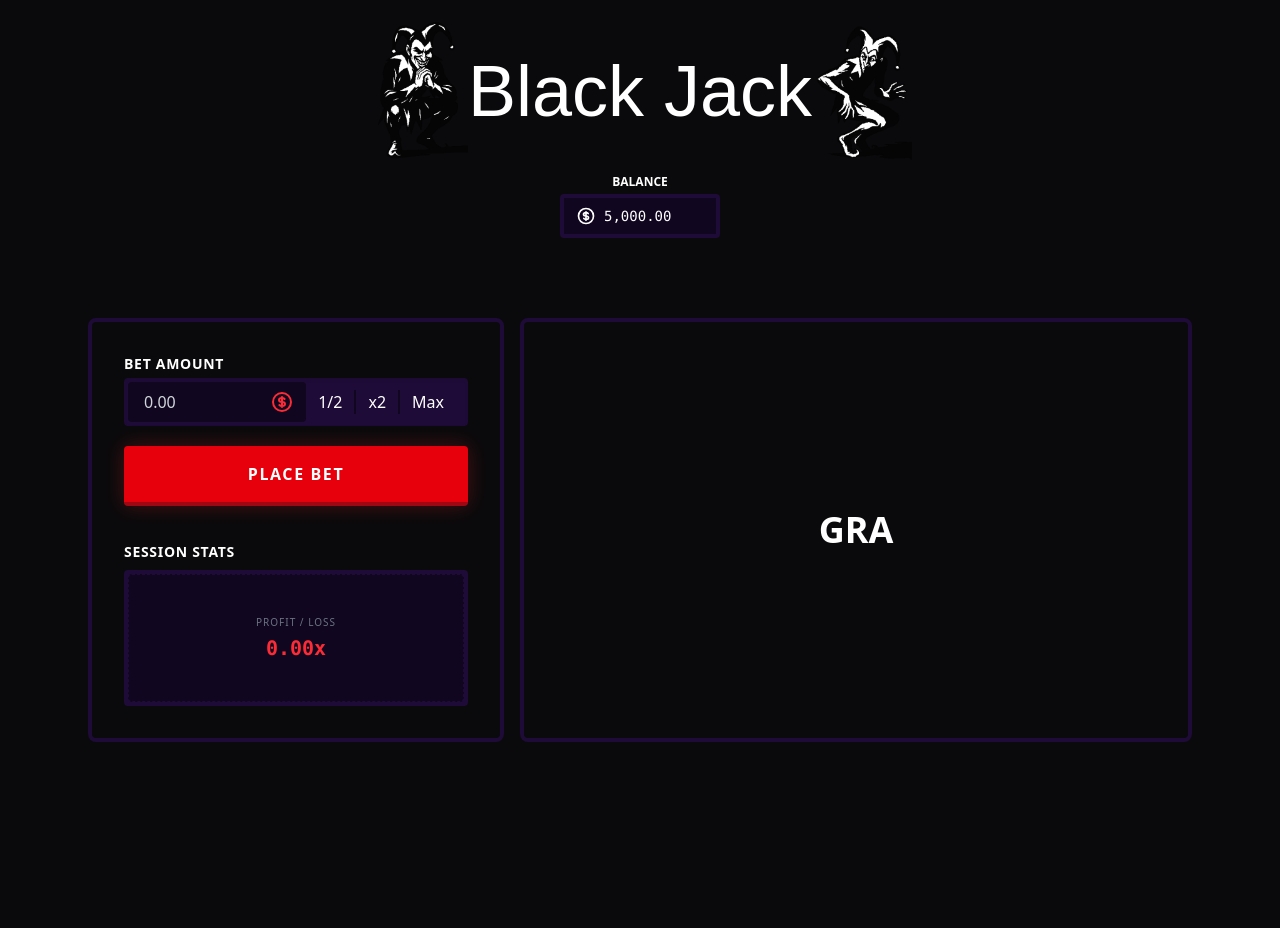
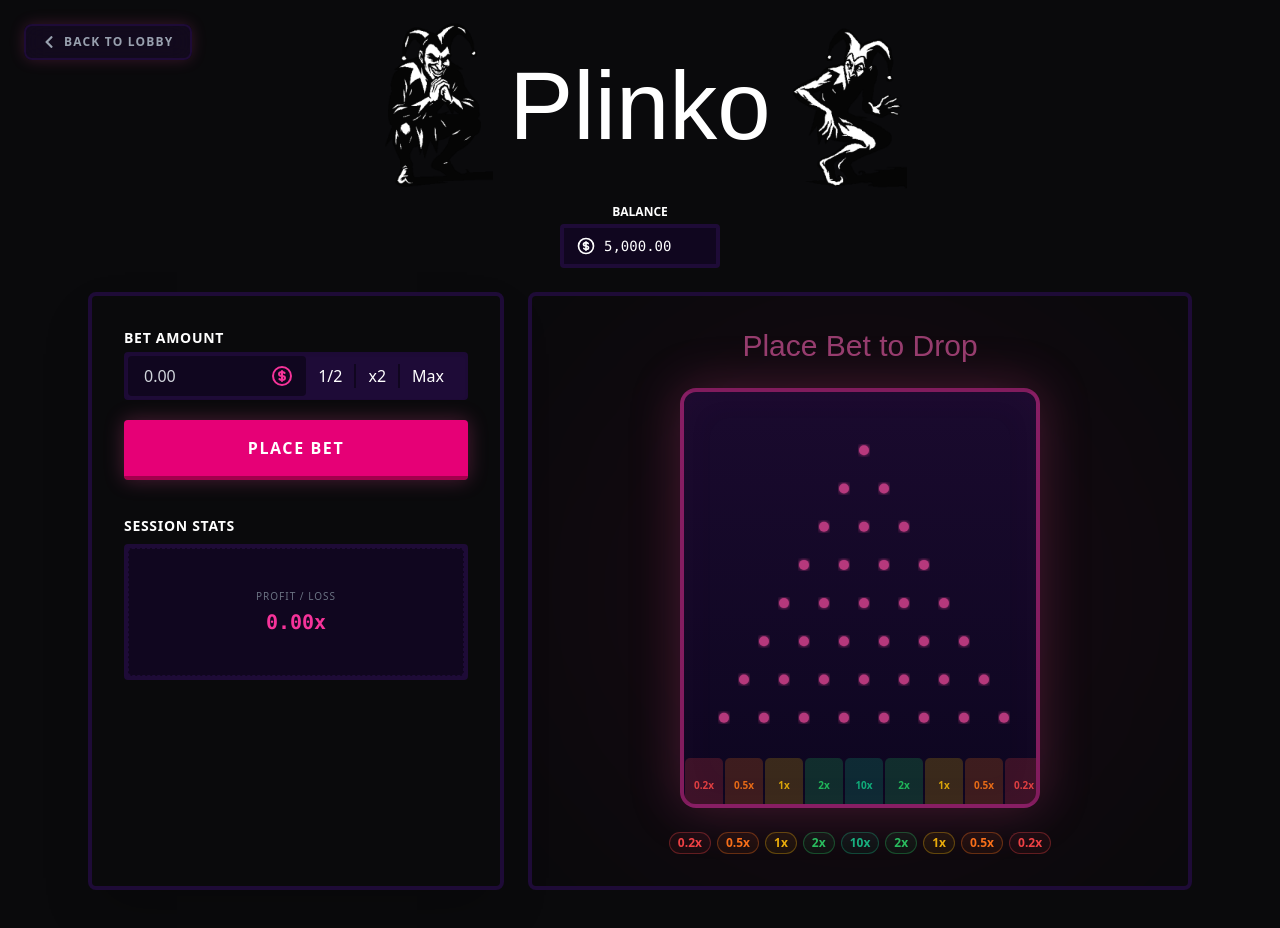
Before and after one commit to highimexy/very-rare, a React (Vite) app in the folder very-rare/: page /Plinko in a window 1280 px wide. Shown: the top 928 px of the page. Before the commit the page ends 830 px from the top, so only its background shows below. Built offline with nearby package versions, Linux system fonts and the light colour scheme; a web font is replaced by a local one.

Commit message:
feat: enhance Plinko game with betting logic and UI improvements

```diff
--- a/very-rare/src/Pages/Plinko/Plinko.tsx
+++ b/very-rare/src/Pages/Plinko/Plinko.tsx
@@ -1,39 +1,70 @@
+import { useState } from "react";
 import Balance from "../../Components/Balance";
 import SidePanel from "../../Components/SidePanel";
 import Joker from "../../assets/joker.png";
 import JokerLeft from "../../assets/jokerLeft.png";
+import PlinkoBoard from "./PlinkoBoard";
+import { useBalance } from "../../context/BalanceContext";
+import BackButton from "../../Components/BackButton";
 
 function Plinko() {
+  const { subtractBet, addWin } = useBalance();
+  const [isGameActive, setIsGameActive] = useState<boolean>(false);
+  const [currentBet, setCurrentBet] = useState<number>(0);
+
+  const handlePlaceBet = (amount: number) => {
+    const success = subtractBet(amount);
+    if (success) {
+      setCurrentBet(amount);
+      setIsGameActive(true);
+    } else {
+      alert("Niewystarczające środki na koncie!");
+    }
+  };
+
+  const handleGameEnd = (winAmount: number = 0) => {
+    if (winAmount > 0) addWin(winAmount);
+    setIsGameActive(false);
+    setCurrentBet(0);
+  };
+
   return (
-    <>
-      <div className="flex flex-col min-h-screen p-2">
-        <div className="flex justify-center p-2 ">
+    <div className="relative flex flex-col min-h-screen text-white p-2 overflow-x-hidden">
+      <BackButton theme="pink" />
+
+      <div className="flex justify-center p-2">
         <div className="flex flex-row items-center">
-            <img src={Joker} className="w-[100px] scale-x-[-1] "></img>
-            <h1 className="text-7xl font-pirata rounded-2xl cursor-crosshair hover:text-[#1e0b37] no-underline hover:underline transition duration-200">
-              Black Jack
+          <img src={Joker} className="w-20px md:w-[120px] scale-x-[-1]" alt="Joker" />
+          <h1 className="text-5xl md:text-8xl font-pirata px-4 hover:text-pink-500 transition duration-300 cursor-default">
+            Plinko
           </h1>
-            <img src={JokerLeft} className="w-[100px] scale-x-[-1]"></img>
+          <img src={JokerLeft} className="w-20px md:w-[120px] scale-x-[-1]" alt="Joker Left" />
         </div>
       </div>
 
-        <div className="flex justify-center">
+      <div className="flex justify-center mb-6">
         <Balance />
       </div>
 
-        <div className="flex grow flex-col md:flex-row gap-4 md:p-20">
-          <div className="md:w-104 w-full shrink-0 p-8 border-4 border-[#1e0b37] rounded-lg mx-auto md:mx-0 inset-0">
-            <SidePanel />
+      <div className="flex grow flex-col md:flex-row gap-6 lg:px-20 pb-10">
+        <div className="md:w-104 w-full shrink-0 p-8 border-4 border-[#1e0b37] rounded-lg shadow-2xl">
+          <SidePanel
+            onBet={handlePlaceBet}
+            isGameActive={isGameActive}
+            theme="pink"
+          />
         </div>
 
-          <div className="flex grow items-center justify-center p-8 border-4 border-[#1e0b37] rounded-lg">
-            <div className="p-8">
-              <h1 className="text-4xl font-bold">GRA</h1>
+        <div className="flex grow items-center justify-center p-8 border-4 border-[#1e0b37] rounded-lg relative overflow-hidden">
+          <div className="absolute w-[600px] h-[600px] bg-pink-600/5 blur-[120px] pointer-events-none rounded-full" />
+          <PlinkoBoard
+            betAmount={currentBet}
+            isGameActive={isGameActive}
+            onGameEnd={handleGameEnd}
+          />
         </div>
       </div>
     </div>
-      </div>
-    </>
   );
 }
 
--- a/very-rare/src/Pages/Plinko/PlinkoBoard.tsx
+++ b/very-rare/src/Pages/Plinko/PlinkoBoard.tsx
@@ -4,52 +4,46 @@ import { motion, useAnimation, AnimatePresence } from "framer-motion";
 const ROWS = 8;
 const SLOTS = ROWS + 1; // 9 slots
 
-// Multipliers: edges are low, center is jackpot
 const MULTIPLIERS = [0.2, 0.5, 1.0, 2.0, 10.0, 2.0, 1.0, 0.5, 0.2];
 
 const SLOT_COLORS = [
-  "#ef4444", // 0.2x red
-  "#f97316", // 0.5x orange
-  "#eab308", // 1.0x yellow
-  "#22c55e", // 2.0x green
-  "#10b981", // 10x emerald
-  "#22c55e", // 2.0x green
-  "#eab308", // 1.0x yellow
-  "#f97316", // 0.5x orange
-  "#ef4444", // 0.2x red
+  "#ef4444", "#f97316", "#eab308", "#22c55e",
+  "#10b981",
+  "#22c55e", "#eab308", "#f97316", "#ef4444",
 ];
 
 const BOARD_W = 360;
-const BOARD_H = 400;
+const BOARD_H = 420;
 const SLOT_W = BOARD_W / SLOTS;
-const ROW_H = (BOARD_H - 60) / (ROWS + 1);
+const SLOT_AREA_H = 56;
+const ROW_H = (BOARD_H - SLOT_AREA_H - 20) / (ROWS + 1);
 const PEG_R = 5;
 const BALL_R = 9;
 
-// Peg center: row r (0-indexed), peg p (0-indexed, 0..r)
-// At row r there are (r+1) pegs, spread symmetrically
-const pegX = (r: number, p: number) =>
+// Center coords of peg at row r, peg index p (0..r)
+const pegCX = (r: number, p: number) =>
   BOARD_W / 2 + (p - r / 2) * SLOT_W;
-const pegY = (r: number) => (r + 1) * ROW_H;
+const pegCY = (r: number) => 20 + (r + 1) * ROW_H;
 
-// Compute ball path: returns array of {x, y} waypoints
+// Pre-compute ball path: returns waypoints as CENTER coordinates
 const computePath = (): { waypoints: { x: number; y: number }[]; slot: number } => {
   const waypoints: { x: number; y: number }[] = [];
-  // Start above center
-  waypoints.push({ x: BOARD_W / 2, y: -BALL_R });
+  // Ball starts above center of first peg row
+  waypoints.push({ x: BOARD_W / 2, y: 0 });
 
-  let pegIdx = 0; // which peg in current row (0..r)
+  let p = 0; // peg index in current row (0..r)
   for (let r = 0; r < ROWS; r++) {
-    waypoints.push({ x: pegX(r, pegIdx), y: pegY(r) });
-    if (Math.random() < 0.5) pegIdx += 1; // go right
-    // go left: pegIdx stays (left sub-peg of next row = same index)
+    waypoints.push({ x: pegCX(r, p), y: pegCY(r) });
+    if (Math.random() < 0.5) p += 1; // bounce right
+    // bounce left: p stays same
   }
 
-  const finalSlot = pegIdx; // 0..ROWS
-  const slotCenterX = (finalSlot + 0.5) * SLOT_W;
-  waypoints.push({ x: slotCenterX, y: BOARD_H - 30 });
+  // Land in slot
+  const slot = p; // 0..ROWS
+  const slotCX = (slot + 0.5) * SLOT_W;
+  waypoints.push({ x: slotCX, y: BOARD_H - SLOT_AREA_H / 2 });
 
-  return { waypoints, slot: finalSlot };
+  return { waypoints, slot };
 };
 
 interface PlinkoBoardProps {
@@ -62,7 +56,6 @@ function PlinkoBoard({ betAmount, isGameActive, onGameEnd }: PlinkoBoardProps) {
   const [gameState, setGameState] = useState<"idle" | "dropping" | "result">("idle");
   const [lastSlot, setLastSlot] = useState<number | null>(null);
   const [winAmount, setWinAmount] = useState(0);
-  const [ballPos, setBallPos] = useState({ x: BOARD_W / 2, y: -BALL_R });
   const [showBall, setShowBall] = useState(false);
   const controls = useAnimation();
 
@@ -83,24 +76,25 @@ function PlinkoBoard({ betAmount, isGameActive, onGameEnd }: PlinkoBoardProps) {
     const { waypoints, slot } = computePath();
     setGameState("dropping");
     setLastSlot(null);
-    setBallPos(waypoints[0]);
     setShowBall(true);
 
-    // Animate through each waypoint sequentially
-    // Gravity feel: first step fast (falling), each peg bounce slightly slows then re-accelerates
+    // Snap ball to start (center coords → top-left of div = center - BALL_R)
+    controls.set({ x: waypoints[0].x - BALL_R, y: waypoints[0].y - BALL_R });
+
+    // Animate through each waypoint; gravity-like: faster in middle, slower near pegs
     for (let i = 1; i < waypoints.length; i++) {
       const wp = waypoints[i];
+      const isFirst = i === 1;
       const isLast = i === waypoints.length - 1;
-      const duration = isLast ? 0.3 : i === 1 ? 0.35 : 0.22;
-      const ease = isLast ? "easeOut" : "easeIn";
+      const duration = isFirst ? 0.4 : isLast ? 0.35 : 0.2;
+      const ease = isLast ? "easeOut" : isFirst ? "easeIn" : "easeInOut";
 
       await controls.start(
-        { x: wp.x, y: wp.y },
+        { x: wp.x - BALL_R, y: wp.y - BALL_R },
         { duration, ease }
       );
     }
 
-    // Settle in slot
     const multiplier = MULTIPLIERS[slot];
     const win = parseFloat((betAmount * multiplier).toFixed(2));
     setLastSlot(slot);
@@ -114,17 +108,17 @@ function PlinkoBoard({ betAmount, isGameActive, onGameEnd }: PlinkoBoardProps) {
     }, 2500);
   };
 
-  // Build all pegs
-  const pegs: { x: number; y: number; key: string }[] = [];
+  // Build all pegs for SVG
+  const pegs: { cx: number; cy: number; key: string }[] = [];
   for (let r = 0; r < ROWS; r++) {
     for (let p = 0; p <= r; p++) {
-      pegs.push({ x: pegX(r, p), y: pegY(r), key: `${r}-${p}` });
+      pegs.push({ cx: pegCX(r, p), cy: pegCY(r), key: `${r}-${p}` });
     }
   }
 
   return (
     <div className="flex flex-col items-center gap-6 w-full max-w-md">
-      {/* Idle */}
+      {/* Idle message */}
       <AnimatePresence>
         {gameState === "idle" && (
           <motion.div
@@ -139,25 +133,39 @@ function PlinkoBoard({ betAmount, isGameActive, onGameEnd }: PlinkoBoardProps) {
         )}
       </AnimatePresence>
 
-      {/* Board SVG */}
+      {/* Board */}
       <div
         className="relative rounded-2xl border-4 border-pink-500/50 shadow-[0_0_50px_rgba(236,72,153,0.25),inset_0_0_40px_rgba(236,72,153,0.04)] overflow-hidden"
-        style={{ width: BOARD_W, background: "linear-gradient(to bottom, #1a0a2e, #0d0620)" }}
+        style={{
+          width: BOARD_W,
+          height: BOARD_H,
+          background: "linear-gradient(to bottom, #1a0a2e, #0d0620)",
+        }}
       >
         <svg
           width={BOARD_W}
           height={BOARD_H}
-          className="block"
+          className="absolute inset-0 pointer-events-none"
         >
+          <defs>
+            <filter id="pegGlow">
+              <feGaussianBlur stdDeviation="2" result="blur" />
+              <feMerge>
+                <feMergeNode in="blur" />
+                <feMergeNode in="SourceGraphic" />
+              </feMerge>
+            </filter>
+          </defs>
+
           {/* Pegs */}
           {pegs.map((peg) => (
             <circle
               key={peg.key}
-              cx={peg.x}
-              cy={peg.y}
+              cx={peg.cx}
+              cy={peg.cy}
               r={PEG_R}
               fill="#ec4899"
-              opacity={0.7}
+              opacity={0.75}
               filter="url(#pegGlow)"
             />
           ))}
@@ -165,86 +173,68 @@ function PlinkoBoard({ betAmount, isGameActive, onGameEnd }: PlinkoBoardProps) {
           {/* Slot buckets */}
           {MULTIPLIERS.map((mult, i) => {
             const x = i * SLOT_W;
-            const y = BOARD_H - 55;
-            const h = 55;
+            const y = BOARD_H - SLOT_AREA_H;
             const isWin = lastSlot === i;
             return (
               <g key={i}>
                 <rect
                   x={x + 1}
-                  y={y}
+                  y={y + 2}
                   width={SLOT_W - 2}
-                  height={h}
-                  rx={4}
+                  height={SLOT_AREA_H - 4}
+                  rx={5}
                   fill={SLOT_COLORS[i]}
-                  opacity={isWin ? 0.95 : 0.25}
-                  style={{ transition: "opacity 0.3s" }}
+                  opacity={isWin ? 1 : 0.2}
+                  style={{ transition: "opacity 0.4s" }}
                 />
                 <text
                   x={x + SLOT_W / 2}
-                  y={y + h / 2 + 5}
+                  y={y + SLOT_AREA_H / 2 + 5}
                   textAnchor="middle"
-                  fontSize={11}
+                  fontSize={10}
                   fontWeight="bold"
                   fill={isWin ? "#fff" : SLOT_COLORS[i]}
-                  opacity={isWin ? 1 : 0.8}
-                  style={{ transition: "opacity 0.3s" }}
+                  opacity={isWin ? 1 : 0.9}
+                  style={{ transition: "all 0.4s" }}
                 >
                   {mult}x
                 </text>
               </g>
             );
           })}
-
-          {/* Glow filter for pegs */}
-          <defs>
-            <filter id="pegGlow" x="-50%" y="-50%" width="200%" height="200%">
-              <feGaussianBlur stdDeviation="2" result="blur" />
-              <feMerge>
-                <feMergeNode in="blur" />
-                <feMergeNode in="SourceGraphic" />
-              </feMerge>
-            </filter>
-            <filter id="ballGlow" x="-100%" y="-100%" width="300%" height="300%">
-              <feGaussianBlur stdDeviation="4" result="blur" />
-              <feMerge>
-                <feMergeNode in="blur" />
-                <feMergeNode in="SourceGraphic" />
-              </feMerge>
-            </filter>
-          </defs>
         </svg>
 
-        {/* Animated ball (DOM div, not SVG, for framer-motion) */}
+        {/* Animated ball — sits in parent's coordinate space */}
         {showBall && (
           <motion.div
             animate={controls}
-            initial={{ x: ballPos.x - BALL_R, y: ballPos.y - BALL_R }}
             className="absolute rounded-full pointer-events-none"
             style={{
               width: BALL_R * 2,
               height: BALL_R * 2,
-              background: "radial-gradient(circle at 35% 35%, #fff, #f9a8d4)",
-              boxShadow: "0 0 12px rgba(236,72,153,0.9), 0 0 24px rgba(236,72,153,0.5)",
               top: 0,
               left: 0,
-              translateX: -BALL_R,
-              translateY: -BALL_R,
+              background: "radial-gradient(circle at 35% 35%, #ffffff, #f9a8d4)",
+              boxShadow:
+                "0 0 10px rgba(236,72,153,0.9), 0 0 20px rgba(236,72,153,0.5)",
+              zIndex: 10,
             }}
           />
         )}
       </div>
 
-      {/* Payout reference */}
-      <div className="flex gap-2 flex-wrap justify-center">
+      {/* Multiplier pills */}
+      <div className="flex gap-1.5 flex-wrap justify-center">
         {MULTIPLIERS.map((m, i) => (
           <div
             key={i}
-            className="text-xs px-2 py-0.5 rounded-full font-bold border"
+            className="text-xs px-2 py-0.5 rounded-full font-bold border transition-all duration-300"
             style={{
               color: SLOT_COLORS[i],
-              borderColor: SLOT_COLORS[i] + "60",
-              backgroundColor: SLOT_COLORS[i] + "15",
+              borderColor: SLOT_COLORS[i] + "55",
+              backgroundColor:
+                lastSlot === i ? SLOT_COLORS[i] + "30" : SLOT_COLORS[i] + "10",
+              boxShadow: lastSlot === i ? `0 0 8px ${SLOT_COLORS[i]}` : "none",
             }}
           >
             {m}x
@@ -254,7 +244,7 @@ function PlinkoBoard({ betAmount, isGameActive, onGameEnd }: PlinkoBoardProps) {
 
       {/* Result */}
       <AnimatePresence>
-        {gameState === "result" && (
+        {gameState === "result" && lastSlot !== null && (
           <motion.div
             initial={{ scale: 0.5, opacity: 0, y: 20 }}
             animate={{ scale: 1, opacity: 1, y: 0 }}
@@ -266,9 +256,9 @@ function PlinkoBoard({ betAmount, isGameActive, onGameEnd }: PlinkoBoardProps) {
               <div>
                 <div
                   className="font-pirata text-5xl drop-shadow-[0_0_20px_currentColor]"
-                  style={{ color: lastSlot !== null ? SLOT_COLORS[lastSlot] : "#ec4899" }}
+                  style={{ color: SLOT_COLORS[lastSlot] }}
                 >
-                  {MULTIPLIERS[lastSlot ?? 4]}x WIN!
+                  {MULTIPLIERS[lastSlot]}x WIN!
                 </div>
                 <div className="text-xl font-mono text-white mt-1">
                   +{winAmount.toFixed(2)}
@@ -276,10 +266,13 @@ function PlinkoBoard({ betAmount, isGameActive, onGameEnd }: PlinkoBoardProps) {
               </div>
             ) : (
               <div>
-                <div className="font-pirata text-4xl text-gray-500">
-                  {MULTIPLIERS[lastSlot ?? 0]}x
+                <div
+                  className="font-pirata text-4xl"
+                  style={{ color: SLOT_COLORS[lastSlot] }}
+                >
+                  {MULTIPLIERS[lastSlot]}x
                 </div>
-                <div className="text-sm text-gray-600 mt-1">
+                <div className="text-sm text-gray-500 mt-1">
                   -{(betAmount - winAmount).toFixed(2)}
                 </div>
               </div>
```
Lines whose indentation alone changed are shown as unchanged.
